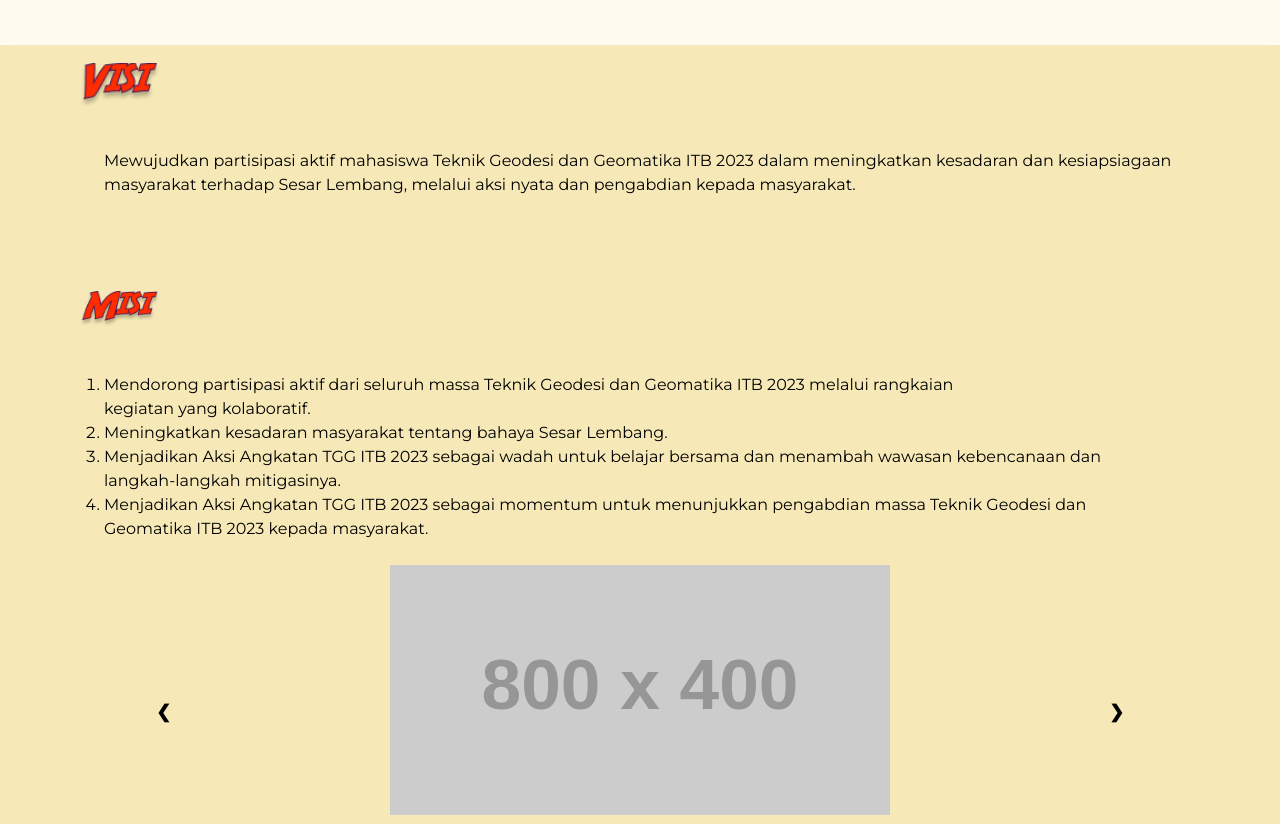
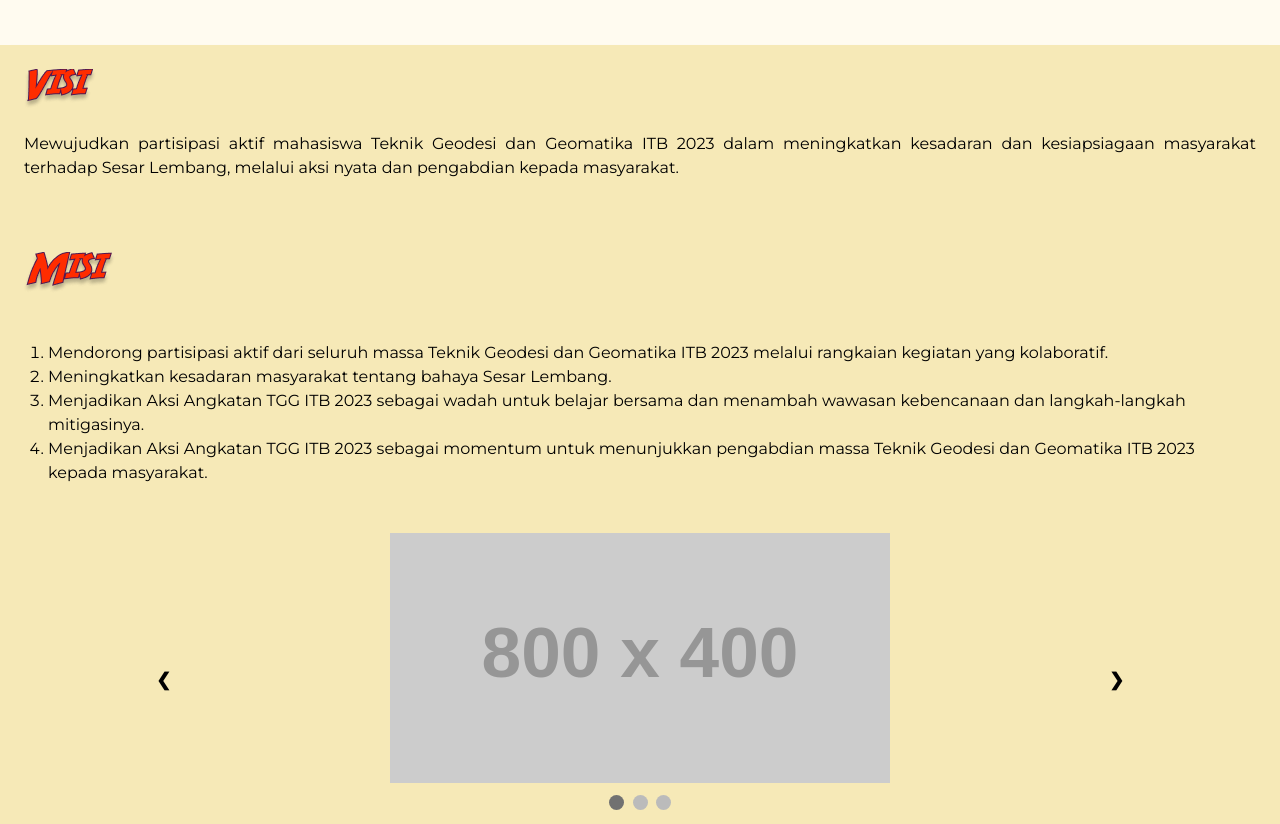
Before and after one commit to ArvalaHere/Website-Aksang-TGG-23, a website: page index.html in a window 1280 px wide. Shown: the part 1379-2203 px from the top of the page. Drawn offline with Linux system fonts and the light colour scheme; placeholder pictures from the web are drawn by us.

Commit message:
margin visi misi
fixed margin visi misi

```diff
--- a/index.html
+++ b/index.html
@@ -88,21 +88,21 @@
 
 <!-- Visi -->
 <div class="bg-Bg2 shadow-lg">
-<div class="flex items-center justify-left mt-12 mx-20">
-    <img src="\src\assets\img\Visi.png" id="Visi_Misi" class="w-20 h-20 object-contain">
+<div class="flex items-center justify-left mt-12">
+    <img src="\src\assets\img\Visi.png" id="Visi_Misi" class="pt-6 px-6 object-contain">
 </div>
-<p class="justify-center p-6 mx-20">
+<p class="justify-center p-6 mx-15 self-stretch text-justify text-black text-[15px] font-body">
     Mewujudkan partisipasi aktif mahasiswa Teknik Geodesi dan Geomatika ITB 2023 dalam meningkatkan kesadaran dan kesiapsiagaan masyarakat terhadap Sesar Lembang, melalui aksi nyata dan pengabdian kepada masyarakat.
 </p>
 <!-- Visi End -->
 
 <!-- Misi -->
-<div class="flex items-center justify-left mt-12 mx-20">
-    <img src="\src\assets\img\Misi.png" id="Visi_Misi" class="w-20 h-20 object-contain">
+<div class="flex items-center justify-left mt-12">
+    <img src="\src\assets\img\Misi.png" id="Visi_Misi" class="px-6 object-contain">
 </div>
 <div>
-    <ul class="list-outside list-decimal p-6 mx-20">
-        <li>Mendorong partisipasi aktif dari seluruh massa Teknik Geodesi dan Geomatika ITB 2023 melalui rangkaian <br/>kegiatan yang kolaboratif.</li>
+    <ul class="list-outside list-decimal p-12 mx-15">
+        <li>Mendorong partisipasi aktif dari seluruh massa Teknik Geodesi dan Geomatika ITB 2023 melalui rangkaian kegiatan yang kolaboratif.</li>
         <li>Meningkatkan kesadaran masyarakat tentang bahaya Sesar Lembang.</li>
         <li>Menjadikan Aksi Angkatan TGG ITB 2023 sebagai wadah untuk belajar bersama dan menambah wawasan kebencanaan dan langkah-langkah mitigasinya.</li>
         <li>Menjadikan Aksi Angkatan TGG ITB 2023 sebagai momentum untuk menunjukkan pengabdian massa Teknik Geodesi dan Geomatika ITB 2023 kepada masyarakat.</li>
```
